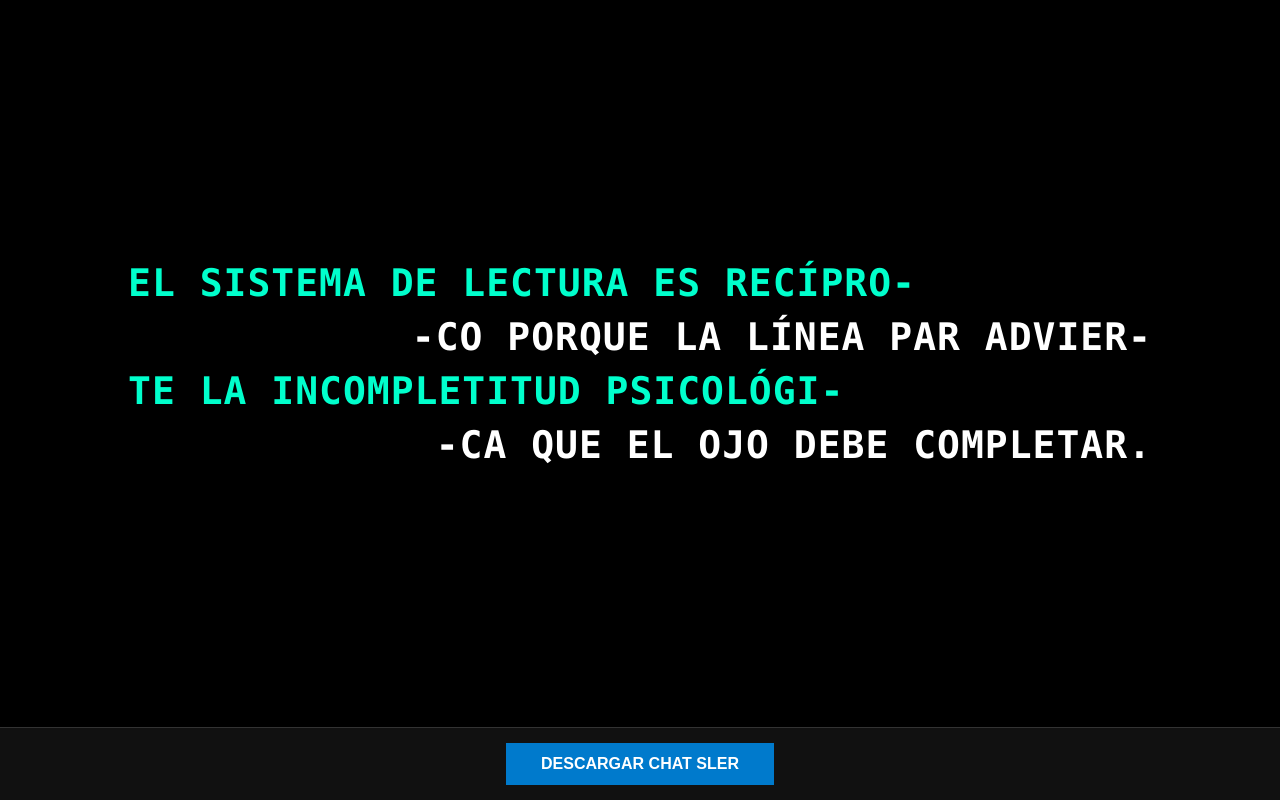
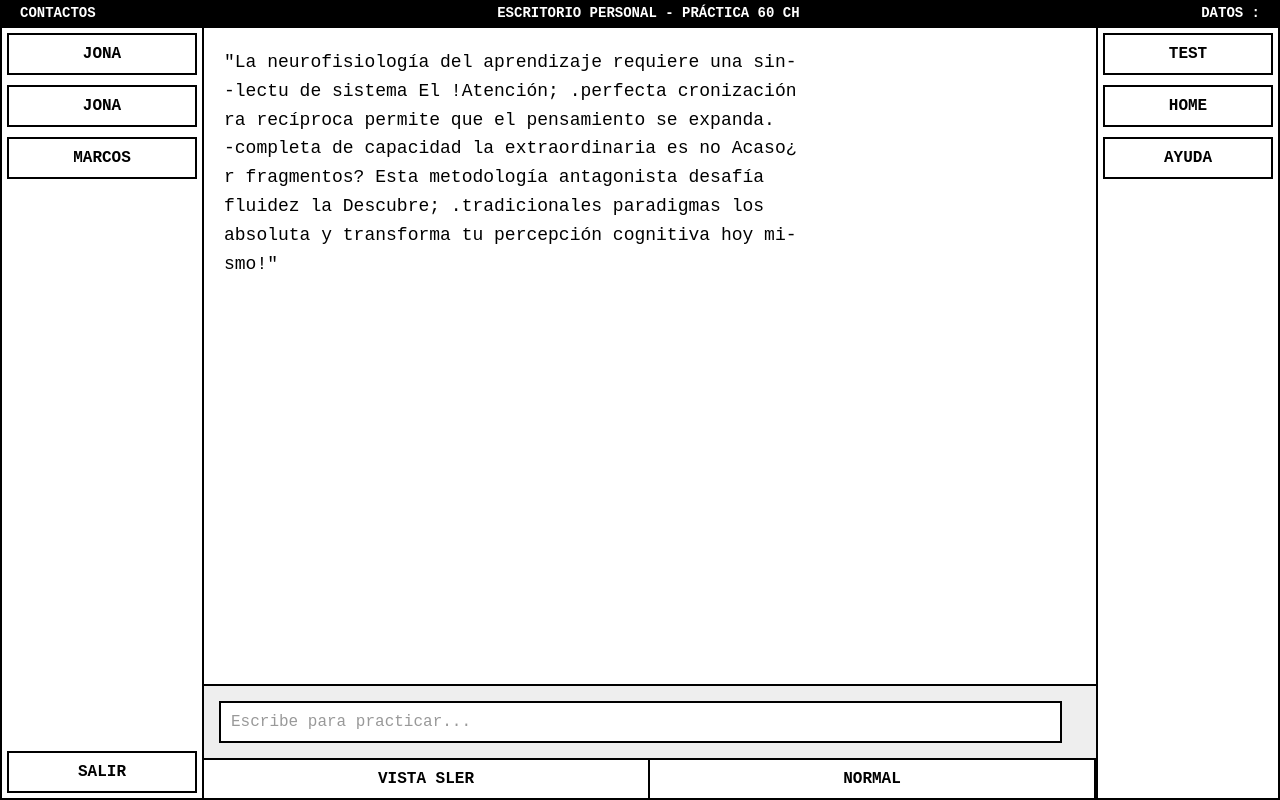
Before and after one commit to Jonatan823/Sler-V2-Engine, a browser extension: page index.html in a window 1280 px wide. Drawn offline with Linux system fonts and the light colour scheme.

Commit message:
Refactor index.html for personal chat interface

```diff
--- a/index.html
+++ b/index.html
@@ -2,77 +2,102 @@
 <html lang="es">
 <head>
     <meta charset="UTF-8">
-    <title>SLER CHAT ENGINE - NODO PURO</title>
+    <title>CHAT SLER - ESCRITORIO PERSONAL</title>
     <script src="https://html2canvas.hertzen.com/dist/html2canvas.min.js"></script>
     <style>
         body, html {
-            margin: 0; padding: 0; background: #000;
-            font-family: 'Consolas', monospace; height: 100vh;
-            display: flex; flex-direction: column; overflow: hidden;
+            margin: 0; padding: 0; background: #fff;
+            font-family: 'Courier New', Courier, monospace;
+            height: 100vh; display: flex; flex-direction: column;
         }
 
-        /* El Canvas SLER: Espacio de lectura recíproca pura */
-        #sler-canvas {
-            flex: 1; display: flex; flex-direction: column;
-            justify-content: center; align-items: center;
-            background: #000; padding: 0 10%;
+        /* Barra Superior */
+        .header {
+            background: #000; color: #fff; padding: 5px 20px;
+            display: flex; justify-content: space-between; align-items: center;
+            font-weight: bold; font-size: 14px;
         }
 
-        .sler-layout { width: 100%; display: flex; flex-direction: column; }
+        /* Cuerpo Principal */
+        .main-container { display: flex; flex: 1; border: 2px solid #000; }
 
-        .linea {
-            font-size: 38px; font-weight: bold;
-            margin: 5px 0; letter-spacing: 1px;
-            width: 100%;
+        /* Columna Izquierda: Contactos */
+        .sidebar-left { width: 200px; border-right: 2px solid #000; display: flex; flex-direction: column; }
+        .tab-header { background: #000; color: #fff; text-align: center; padding: 5px; font-size: 12px; }
+        .btn-contacto { border: 2px solid #000; margin: 5px; padding: 10px; text-align: center; font-weight: bold; cursor: pointer; }
+
+        /* Área Central: Chat */
+        .chat-area { flex: 1; display: flex; flex-direction: column; position: relative; }
+        .chat-display {
+            flex: 1; padding: 20px; overflow-y: auto; line-height: 1.6;
+            font-size: 18px; text-align: justify;
         }
+        .input-box { border-top: 2px solid #000; padding: 15px; background: #eee; }
+        .input-field { border: 2px solid #000; width: 95%; padding: 10px; background: #fff; color: #999; }
 
-        /* Línea Impar (M): Flujo hacia la derecha */
-        .m {
-            text-align: left; color: #00ffcc;
-        }
+        /* Columna Derecha: Datos/Acciones */
+        .sidebar-right { width: 180px; border-left: 2px solid #000; display: flex; flex-direction: column; }
+        .btn-accion { border: 2px solid #000; margin: 5px; padding: 10px; text-align: center; font-weight: bold; cursor: pointer; }
 
-        /* Línea Par (C): Contraflujo desde la derecha */
-        /* Aplicando guion de advertencia inicial según regla 2026-01-23 */
-        .c {
-            text-align: right; color: #ffffff;
-        }
+        /* Footer */
+        .footer-btns { display: flex; border-top: 2px solid #000; }
+        .f-btn { flex: 1; border-right: 2px solid #000; padding: 10px; text-align: center; font-weight: bold; cursor: pointer; }
 
-        .panel-control {
-            background: #111; padding: 15px; text-align: center;
-            border-top: 1px solid #333;
-        }
-
-        button {
-            padding: 12px 35px; font-size: 16px; cursor: pointer;
-            background: #007acc; color: white; border: none; font-weight: bold;
-        }
+        /* Lógica SLER para el texto */
+        .sler-text { white-space: pre-wrap; }
     </style>
 </head>
 <body>
 
-    <div id="sler-canvas">
-        <div class="sler-layout">
-            <div class="linea m">EL SISTEMA DE LECTURA ES RECÍPRO-</div>
-            <div class="linea c">-CO PORQUE LA LÍNEA PAR ADVIER-</div>
-            <div class="linea m">TE LA INCOMPLETITUD PSICOLÓGI-</div>
-            <div class="linea c">-CA QUE EL OJO DEBE COMPLETAR.</div>
+    <div class="header">
+        <span>CONTACTOS</span>
+        <span>ESCRITORIO PERSONAL - PRÁCTICA 60 CH</span>
+        <span>DATOS :</span>
+    </div>
+
+    <div class="main-container" id="capture-target">
+        <div class="sidebar-left">
+            <div class="btn-contacto">JONA</div>
+            <div class="btn-contacto">JONA</div>
+            <div class="btn-contacto">MARCOS</div>
+            <div style="flex:1"></div>
+            <div class="btn-contacto">SALIR</div>
+        </div>
+
+        <div class="chat-area">
+            <div class="chat-display">
+                "La neurofisiología del aprendizaje requiere una sin- <br>
+                -lectu de sistema El !Atención; .perfecta cronización <br>
+                ra recíproca permite que el pensamiento se expanda. <br>
+                -completa de capacidad la extraordinaria es no Acaso¿ <br>
+                r fragmentos? Esta metodología antagonista desafía <br>
+                fluidez la Descubre; .tradicionales paradigmas los <br>
+                absoluta y transforma tu percepción cognitiva hoy mi- <br>
+                smo!"
+            </div>
+            <div class="input-box">
+                <div class="input-field">Escribe para practicar...</div>
+            </div>
+            <div class="footer-btns">
+                <div class="f-btn">VISTA SLER</div>
+                <div class="f-btn" onclick="descargarCaptura()">NORMAL</div>
+            </div>
+        </div>
+
+        <div class="sidebar-right">
+            <div class="btn-accion">TEST</div>
+            <div class="btn-accion">HOME</div>
+            <div class="btn-accion">AYUDA</div>
         </div>
     </div>
 
-    <div class="panel-control">
-        <button onclick="descargarChatSler()">DESCARGAR CHAT SLER</button>
-    </div>
-
     <script>
-        async function descargarChatSler() {
-            const area = document.getElementById('sler-canvas');
-            const canvas = await html2canvas(area, {
-                backgroundColor: '#000',
-                scale: 2
-            });
+        async function descargarCaptura() {
+            const node = document.getElementById('capture-target');
+            const canvas = await html2canvas(node);
             const link = document.createElement('a');
-            link.download = 'SLER_CHAT_PURO.png';
-            link.href = canvas.toDataURL('image/png');
+            link.download = 'CHAT_SLER_ESCRITORIO.png';
+            link.href = canvas.toDataURL();
             link.click();
         }
     </script>
```
